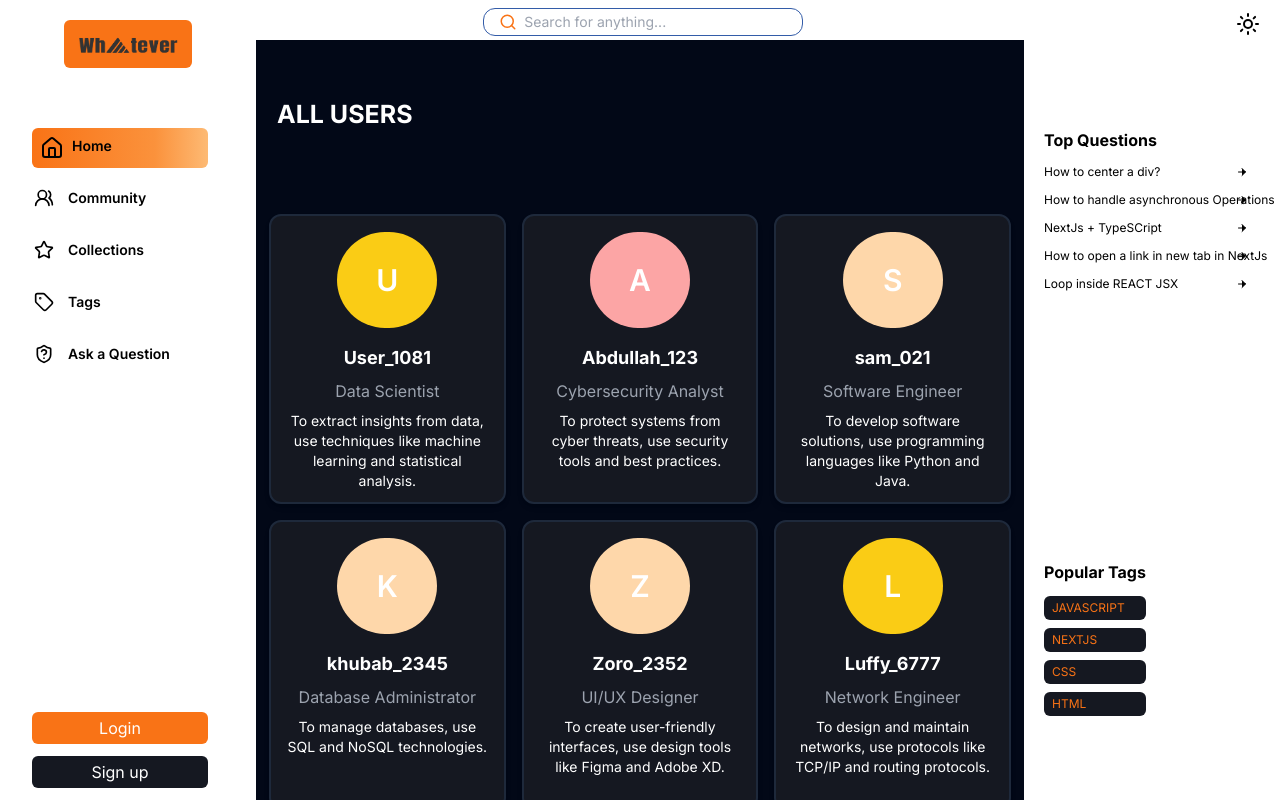
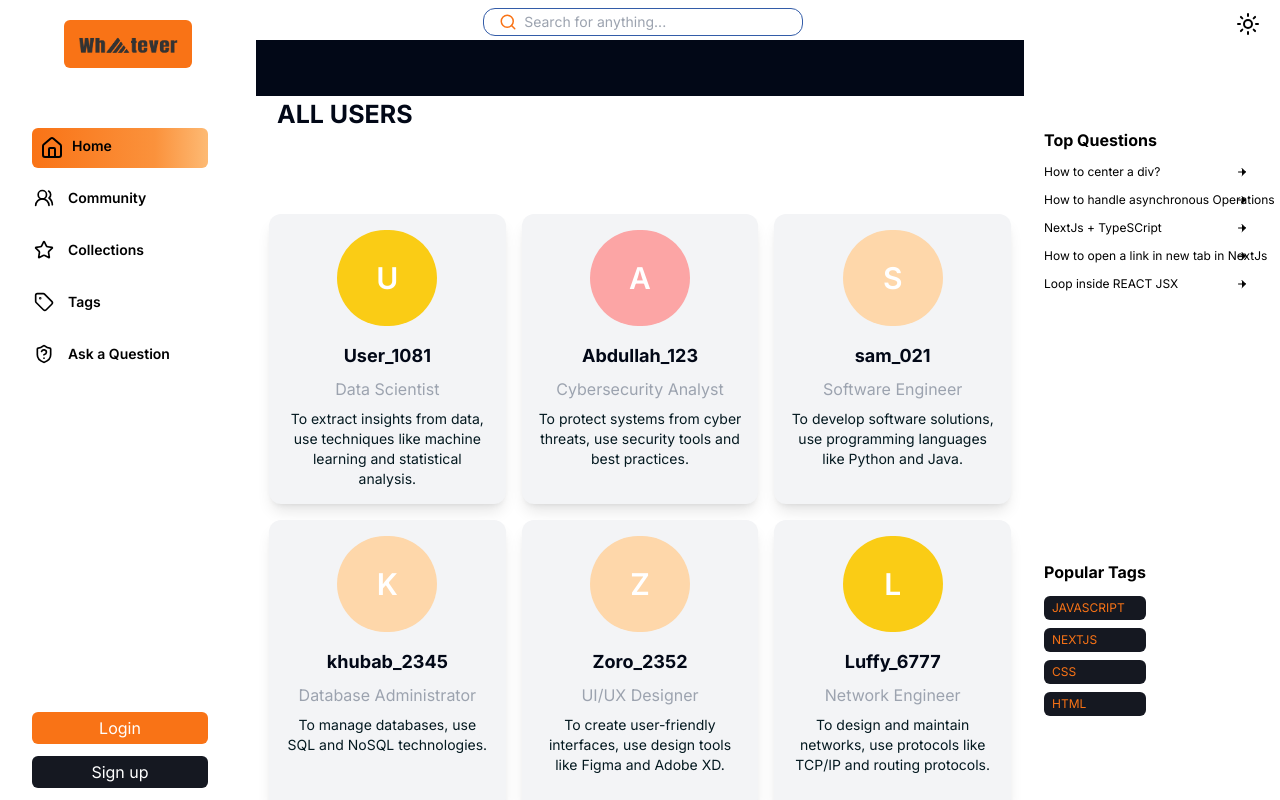
Before and after one commit to Developer095/proj-two, a Next.js app: page /community in a window 1280 px wide. Shown: the top 800 px of the page. Built offline with nearby package versions, Linux system fonts and the light colour scheme.

Commit message:
updata the color code

```diff
--- a/app/(default)/community/page.tsx
+++ b/app/(default)/community/page.tsx
@@ -92,9 +92,9 @@ const Community = () => {
   ];
 
   return (
-    <div className="mt-20 bg-[#ffffff] dark:bg-[#020817]">
+    <div className="bg-[#020817] dark:bg-[#ffffff]">
       <div>
-        <div className="mb-[80px] ml-8 mt-24 text-[25px] font-bold uppercase text-[#020817] dark:text-[#ffffff]">
+        <div className="mb-[80px] ml-8 mt-24 text-[25px] font-bold uppercase text-[#ffffff] dark:text-[#020817]">
           All Users
         </div>
       </div>
@@ -108,7 +108,7 @@ const Community = () => {
           return (
             <div
               key={index}
-              className="h-[290px] w-full rounded-[12px] border-2 bg-[#f3f4f6] shadow-md dark:border-[#1e293b] dark:bg-[#151821]"
+              className="h-[290px] w-full rounded-[12px] border-2 border-none bg-[#151821] shadow-lg dark:border-[#19202e] dark:bg-[#f3f4f6]"
             >
               <div className="mt-4 flex justify-center">
                 <div
@@ -117,13 +117,13 @@ const Community = () => {
                   {firstLetter}
                 </div>
               </div>
-              <span className="mt-4 block flex justify-center text-[18px] font-bold text-[#020817] dark:text-[#ffffff]">
+              <span className="mt-4 block flex justify-center text-[18px] font-bold text-[#ffffff] dark:text-[#020817]">
                 {user.username}
               </span>
               <span className="mt-2 block flex justify-center text-[#9ca3af]">
                 {user.role}
               </span>
-              <span className="mt-2 flex pl-4 pr-4 text-center text-sm text-[#041920] dark:text-[#ffffff]">
+              <span className="mt-2 flex pl-4 pr-4 text-center text-sm text-[#ffffff] dark:text-[#041920]">
                 {user.description}
               </span>
             </div>
--- /dev/null
+++ b/app/(default)/tags/page.tsx
@@ -0,0 +1,13 @@
+import React from "react";
+
+const tags = () => {
+  return (
+    <div>
+      <div>
+        <h2>ALL Tags</h2>
+      </div>
+    </div>
+  );
+};
+
+export default tags;
```
